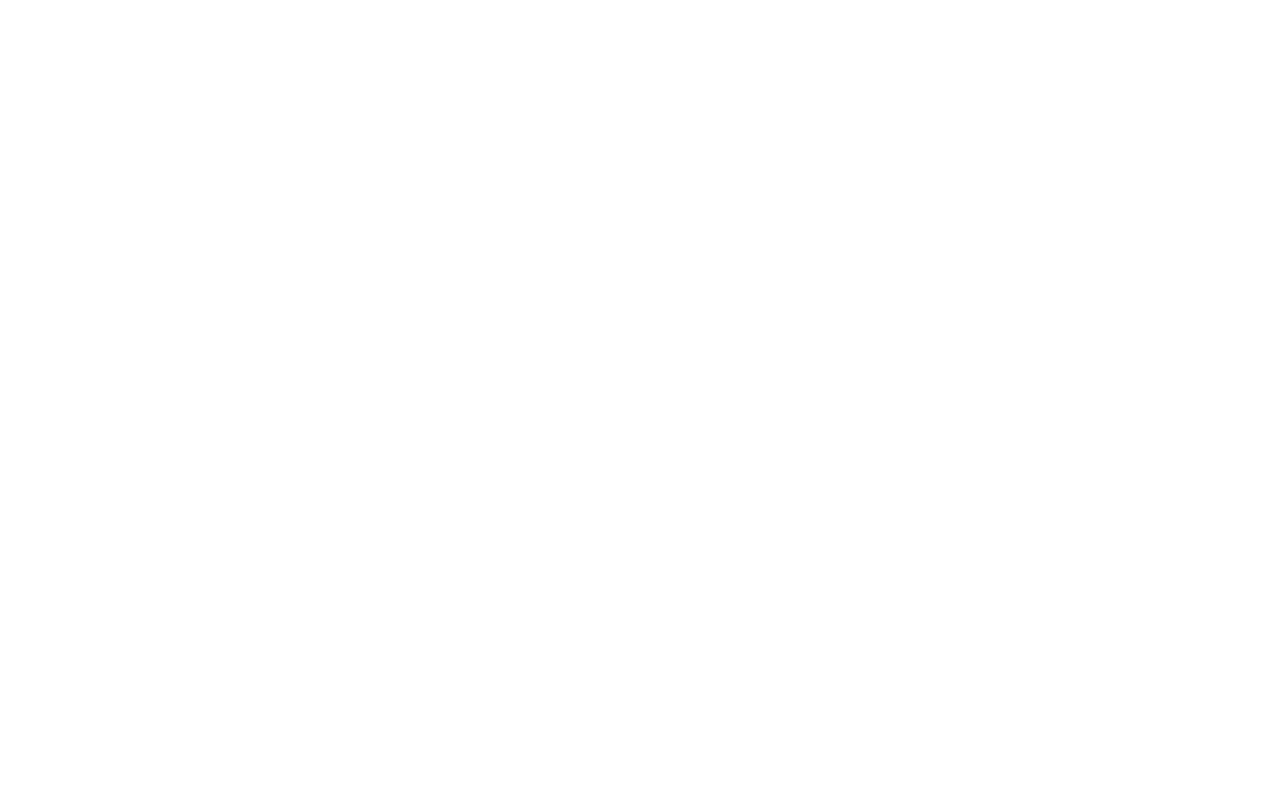
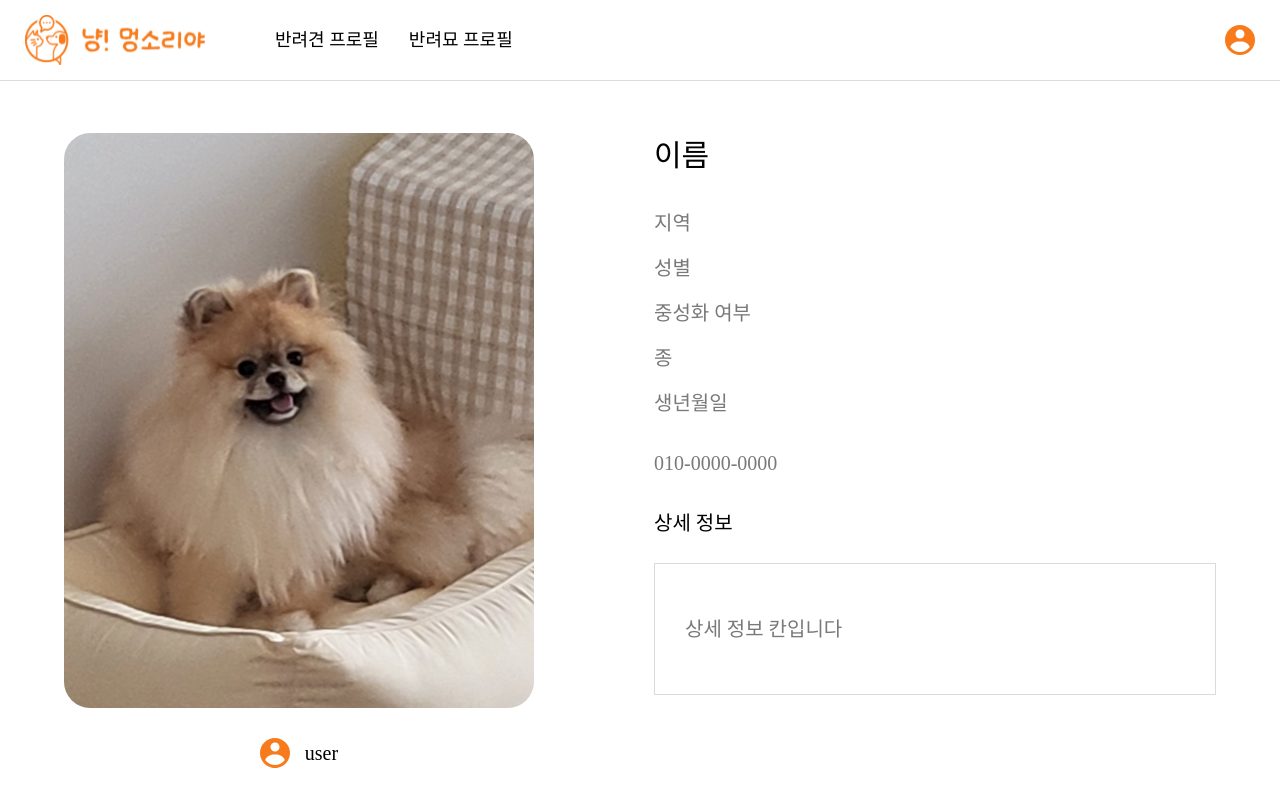
Before and after one commit to Nod-e-ata/nyang-meongsori, a React (Vite) app: page /pet-profile-detail in a window 1280 px wide. Before the commit this address had no page. Built offline with nearby package versions, Linux system fonts and the light colour scheme; a web font is replaced by a local one.

Commit message:
feat: Complete profile detail page view
프로필 상세 페이지 파일 생성 & 화면 구현

```diff
--- a/src/App.jsx
+++ b/src/App.jsx
@@ -4,6 +4,7 @@
 import Home from './pages/Home';
 import DogProfilePage from './pages/DogProfilePage';
 import CatProfilePage from './pages/CatProfilePage';
+import PetProfileDetailPage from './pages/PetProfileDetailPage';
 
 function App() {
   return (
@@ -13,6 +14,7 @@
         <Route path="/home" element={<Home />}/>
         <Route path="/dog-profile" element={<DogProfilePage />} />
         <Route path="/cat-profile" element={<CatProfilePage />} />
+        <Route path="/pet-profile-detail" element={<PetProfileDetailPage />} />
       </Routes>
     </Router>
   );
--- a/src/components/CatProfileCard.jsx
+++ b/src/components/CatProfileCard.jsx
@@ -1,10 +1,13 @@
 import React from 'react';
 import './CatProfileCard.css';
 import catImg from '../assets/cat-placeholder.svg';
+import { useNavigate } from 'react-router-dom';
 
 function CatProfileCard({ name, breedGender, birth }) {
+  const navigate = useNavigate();
+
   return (
-    <div className="cat-card">
+    <div className="cat-card" onClick={() => navigate('/pet-profile-detail')}>
       <img src={catImg} alt="Cat" className="cat-img" />
       <div className="cat-name">{name}</div>
       <div className="cat-info">{breedGender}</div>
--- a/src/components/DogProfileCard.jsx
+++ b/src/components/DogProfileCard.jsx
@@ -1,10 +1,13 @@
 import React from 'react';
 import './DogProfileCard.css';
 import dogImg from '../assets/dog-placeholder.svg';
+import { useNavigate } from 'react-router-dom';
 
 function DogProfileCard({ name, breedGender, birth }) {
+  const navigate = useNavigate();
+
   return (
-    <div className="dog-card">
+    <div className="dog-card" onClick={() => navigate('/pet-profile-detail')}>
       <img src={dogImg} alt="Dog" className="dog-img" />
       <div className="dog-name">{name}</div>
       <div className="dog-info">{breedGender}</div>
--- /dev/null
+++ b/src/pages/PetProfileDetailPage.css
@@ -0,0 +1,100 @@
+.pet-container {
+  display: flex;
+  flex-direction: column;
+  align-items: center;
+}
+
+.detail-container {
+  margin-top: 100px;
+  width: calc(100% - 200px);
+  display: flex;
+  justify-content: center;
+}
+
+.detail-wrapper {
+  display: flex;
+  gap: 120px;
+}
+
+.detail-left-section {
+  display: flex;
+  flex-direction: column;
+  align-items: center;
+}
+
+.detail-pet-image {
+  width: 470px;
+  height: 575px;
+  object-fit: cover;
+}
+
+.detail-icon-text-wrapper {
+  display: flex;
+  align-items: center;
+  justify-content: center;
+  margin-top: 30px;
+  width: 100%;
+  max-width: 470px;
+  gap: 15px;
+}
+
+.detail-user-icon {
+  width: 30px;
+  height: 30px;
+}
+
+.detail-user-name {
+  font-size: 20px;
+  font-family: 'Pretendard Bold';
+  color: black;
+}
+
+.detail-right-section {
+  display: flex;
+  flex-direction: column;
+  align-items: flex-start;
+}
+
+.detail-pet-name {
+  font-size: 30px;
+  font-family: 'Pretendard SemiBold';
+  color: black;
+  margin-bottom: 30px;
+}
+
+.detail-pet-info {
+  font-size: 20px;
+  font-family: 'Pretendard Medium';
+  color: var(--gray600);
+  margin-bottom: 15px;
+}
+
+.detail-pet-contact {
+  font-size: 20px;
+  font-family: 'Pretendard Medium';
+  color: var(--gray600);
+  margin-bottom: 15px;
+  margin-top: 15px;
+  margin-bottom: 30px;
+}
+
+.detail-pet-detail-title {
+  font-size: 20px;
+  font-family: 'Pretendard Medium';
+  color: black;
+  margin-bottom: 25px;
+}
+
+.detail-box {
+  width: 500px;
+  padding: 30px;
+  background-color: white;
+  border: 0.5px solid var(--gray200);
+}
+
+.detail-text {
+  font-size: 20px;
+  font-family: 'Pretendard Medium';
+  color: var(--gray600);
+  text-align: left;
+}
--- /dev/null
+++ b/src/pages/PetProfileDetailPage.jsx
@@ -0,0 +1,44 @@
+import React from 'react';
+import Topbar from '../components/Topbar';
+import './PetProfileDetailPage.css';
+import userIcon from '../assets/user-icon.svg';
+import petPlaceholder from '../assets/dog-placeholder.svg';
+
+function PetProfileDetailPage() {
+  return (
+    <div className="pet-container">
+      <Topbar />
+      <div className="detail-container">
+        <div className="detail-wrapper">
+            <div className="detail-left-section">
+                <img
+                    src={petPlaceholder}
+                    alt="pet"
+                    className="detail-pet-image"
+                />
+                <div className="detail-icon-text-wrapper">
+                    <img src={userIcon} alt="user icon" className="detail-user-icon" />
+                    <span className="detail-user-name">user</span>
+                </div>
+            </div>
+
+             <div className="detail-right-section">
+                <div className="detail-pet-name">이름</div>
+                <div className="detail-pet-info">지역</div>
+                <div className="detail-pet-info">성별</div>
+                <div className="detail-pet-info">중성화 여부</div>
+                <div className="detail-pet-info">종</div>
+                <div className="detail-pet-info">생년월일</div>
+                <div className="detail-pet-contact">010-0000-0000</div>
+                <div className="detail-pet-detail-title">상세 정보</div>
+                <div className="detail-box">
+                    <p className="detail-text">상세 정보 칸입니다</p>
+                </div>
+             </div>
+        </div>
+      </div>
+    </div>
+  );
+}
+
+export default PetProfileDetailPage;
```
